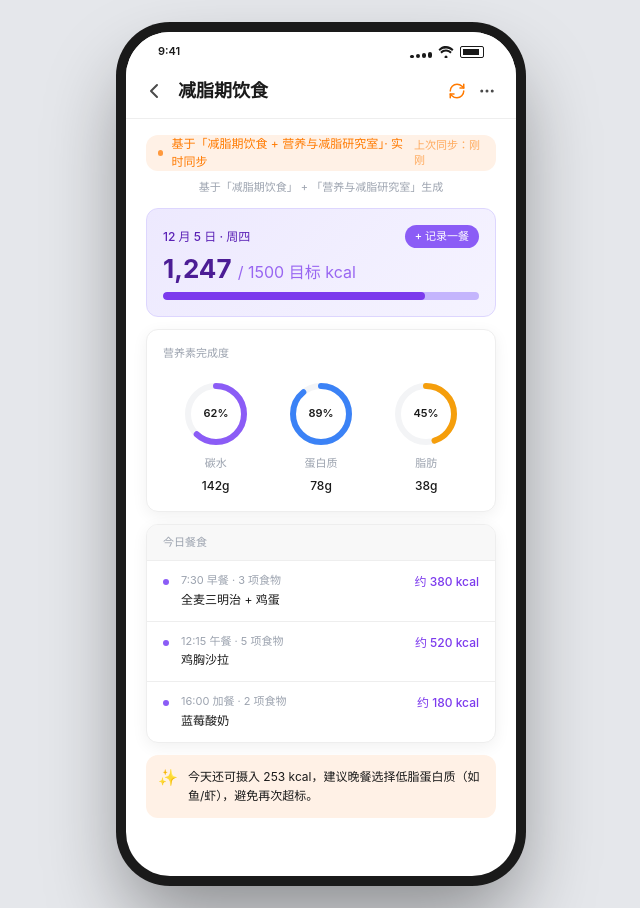
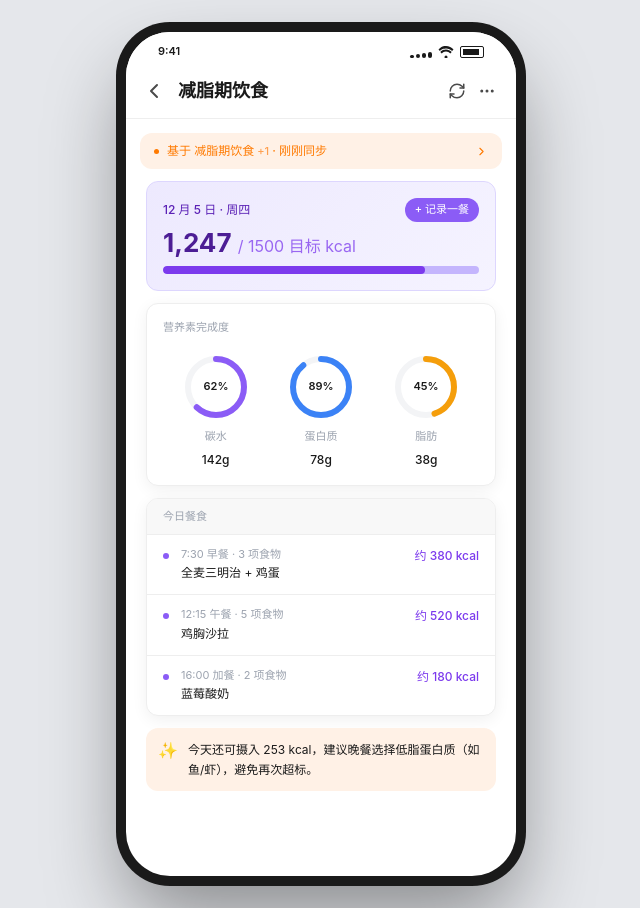
Before and after one commit to Galy-gif/ai-knowledge-demo-, a React (Vite) app in the folder app/: page /pwa/run/1 in a window 1280 px wide. Shown: the whole page, without its empty margins (319-959 px from the left). Built offline with nearby package versions, Linux system fonts and the light colour scheme.

Commit message:
fix: T07 顶部状态条统一 + 去冗余文案 + 同步图标降色（R52）

```diff
--- a/app/src/pages/task/T07_AppRuntime.tsx
+++ b/app/src/pages/task/T07_AppRuntime.tsx
@@ -2,7 +2,7 @@ import { useEffect, useState } from 'react'
 import { useNavigate, useParams } from 'react-router-dom'
 import PageLayout from '../../components/layout/PageLayout'
 import TopHeader from '../../components/layout/TopHeader'
-import { ChevronDown, ChevronUp, Download, MoreHorizontal, RefreshCw, Sliders } from 'lucide-react'
+import { ChevronDown, ChevronRight, ChevronUp, Download, MoreHorizontal, RefreshCw, Sliders } from 'lucide-react'
 import { useApps } from '../../context/AppsContext'
 import { useUser } from '../../context/UserContext'
 import ExportItinerarySheet from '../../components/common/ExportItinerarySheet'
@@ -10,18 +10,64 @@ import type { LightApp, TravelPreferences } from '../../mock/data'
 
 // ── Shared ────────────────────────────────────────────────────────────────────
 
-function SyncBar({ dataSource, color = 'orange' }: { dataSource: string; color?: 'orange' | 'teal' }) {
-  const isTeal = color === 'teal'
-  const bg = isTeal ? '#CCFBF1' : '#FFF1E6'
-  const dot = isTeal ? '#14B8A6' : '#FF7A00'
-  const text = isTeal ? '#0F766E' : '#FF7A00'
+function SyncBar({ dataSource, onClick }: { dataSource: string; onClick?: () => void }) {
+  const names = dataSource.split(/\s*[+＋、]\s*/).filter(Boolean)
+  const first = names[0] ?? dataSource
+  const extra = names.length - 1
+  const handleKey = (e: React.KeyboardEvent) => {
+    if (!onClick) return
+    if (e.key === 'Enter' || e.key === ' ') {
+      e.preventDefault()
+      onClick()
+    }
+  }
   return (
-    <div className="flex items-center justify-between px-3 h-9 rounded-card" style={{ backgroundColor: bg }}>
-      <div className="flex items-center gap-2">
-        <div className="w-1.5 h-1.5 rounded-full animate-pulse" style={{ backgroundColor: dot }} />
-        <p className="text-caption" style={{ color: text }}>基于「{dataSource}」· 实时同步</p>
-      </div>
-      <p className="text-micro opacity-60" style={{ color: text }}>上次同步：刚刚</p>
+    <div
+      role={onClick ? 'button' : undefined}
+      tabIndex={onClick ? 0 : -1}
+      onClick={onClick}
+      onKeyDown={onClick ? handleKey : undefined}
+      className="flex items-center"
+      style={{
+        backgroundColor: '#FFF1E6',
+        borderRadius: 12,
+        padding: '10px 14px',
+        margin: '14px 14px 12px',
+        gap: 8,
+        cursor: onClick ? 'pointer' : 'default',
+      }}
+    >
+      <span
+        style={{
+          width: 5,
+          height: 5,
+          borderRadius: '50%',
+          backgroundColor: '#FF7A00',
+          flexShrink: 0,
+        }}
+      />
+      <span
+        style={{
+          flex: 1,
+          minWidth: 0,
+          fontSize: 12,
+          lineHeight: '16px',
+          fontWeight: 500,
+          color: '#FF7A00',
+          whiteSpace: 'nowrap',
+          overflow: 'hidden',
+          textOverflow: 'ellipsis',
+        }}
+      >
+        基于 {first}
+        {extra > 0 && (
+          <span style={{ fontSize: 11, color: '#FFA050' }}> +{extra}</span>
+        )}
+        <span> · 刚刚同步</span>
+      </span>
+      {onClick && (
+        <ChevronRight size={13} className="text-[#FF7A00]" style={{ flexShrink: 0 }} />
+      )}
     </div>
   )
 }
@@ -683,7 +729,7 @@ export default function T07_AppRuntime() {
 
   const handleRefresh = () => {
     setRefreshing(true)
-    setTimeout(() => setRefreshing(false), 1200)
+    setTimeout(() => setRefreshing(false), 1000)
   }
 
   const handleAdjust = () => {
@@ -736,35 +782,24 @@ export default function T07_AppRuntime() {
         showBack
         right={
           <div className="flex items-center gap-1">
-            <button onClick={handleRefresh} className={`p-1 ${refreshing ? 'animate-spin' : ''}`}>
-              <RefreshCw size={18} className={isTravel ? 'text-[#14B8A6]' : 'text-brand-orange'} />
+            <button onClick={handleRefresh} className="p-1" aria-label="同步数据源">
+              <RefreshCw
+                size={18}
+                className={refreshing ? 'animate-spin text-[#FF7A00]' : 'text-[#4A4A4A]'}
+              />
             </button>
-            <button className="p-1">
+            <button className="p-1" aria-label="更多">
               <MoreHorizontal size={18} className="text-ink-secondary" />
             </button>
           </div>
         }
       />
 
-      <div className={`${isTravel ? 'pt-3 pb-6' : 'px-5 py-4'} space-y-3`}>
-        <div className={isTravel ? 'px-4' : ''}>
-          <SyncBar dataSource={app.dataSource} color={isTravel ? 'teal' : 'orange'} />
-          <p
-            style={{
-              fontSize: 11,
-              color: '#9CA3AF',
-              textAlign: 'center',
-              marginTop: 8,
-            }}
-          >
-            基于
-            {app.dataSource
-              .split(/\s*[+＋、]\s*/)
-              .map(name => `「${name}」`)
-              .join(' + ')}
-            生成
-          </p>
-        </div>
+      <SyncBar
+        dataSource={app.dataSource}
+        onClick={() => showToast('数据源管理（mock）')}
+      />
+      <div className={isTravel ? 'pb-6' : 'px-5 pb-4'}>
         {form}
       </div>
 
```
